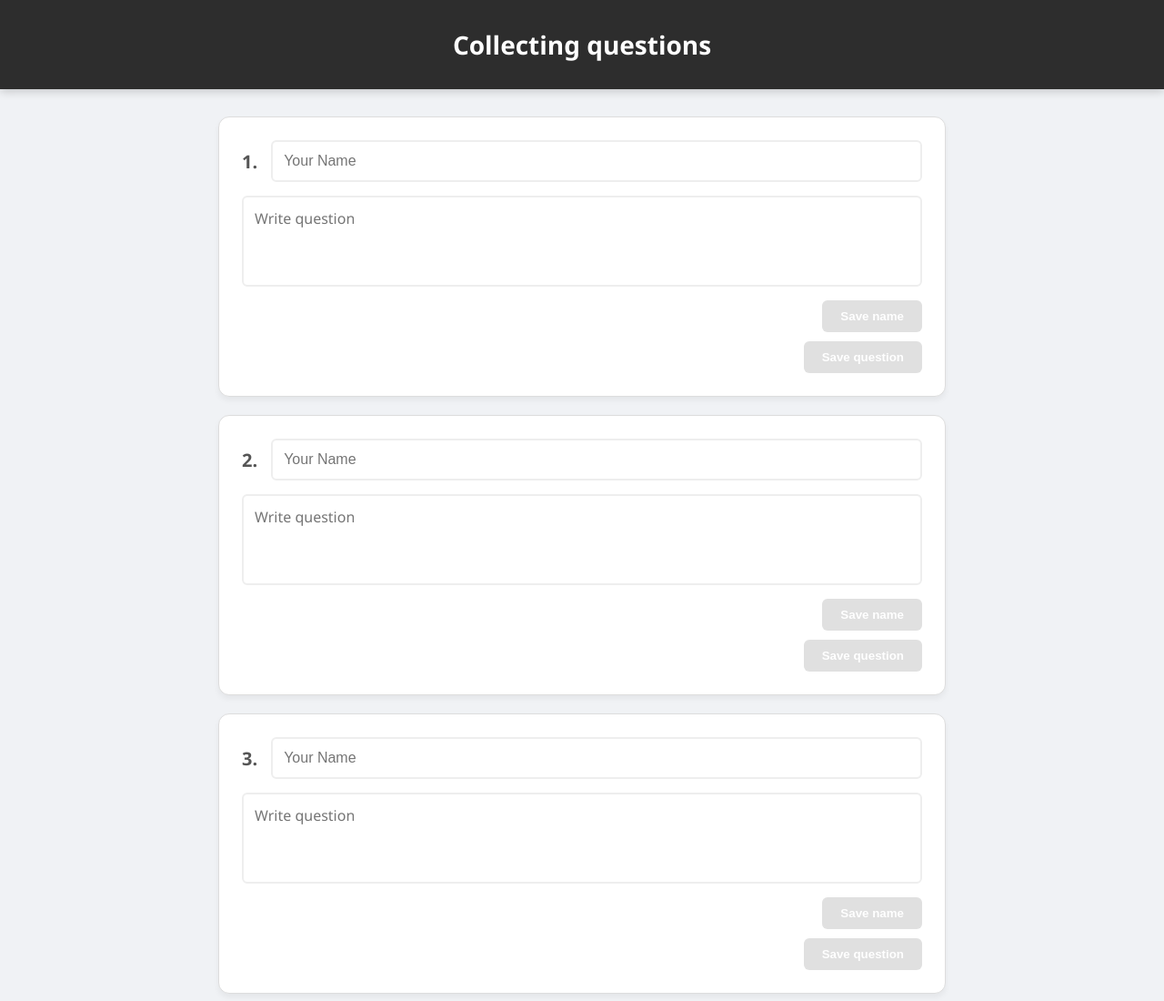
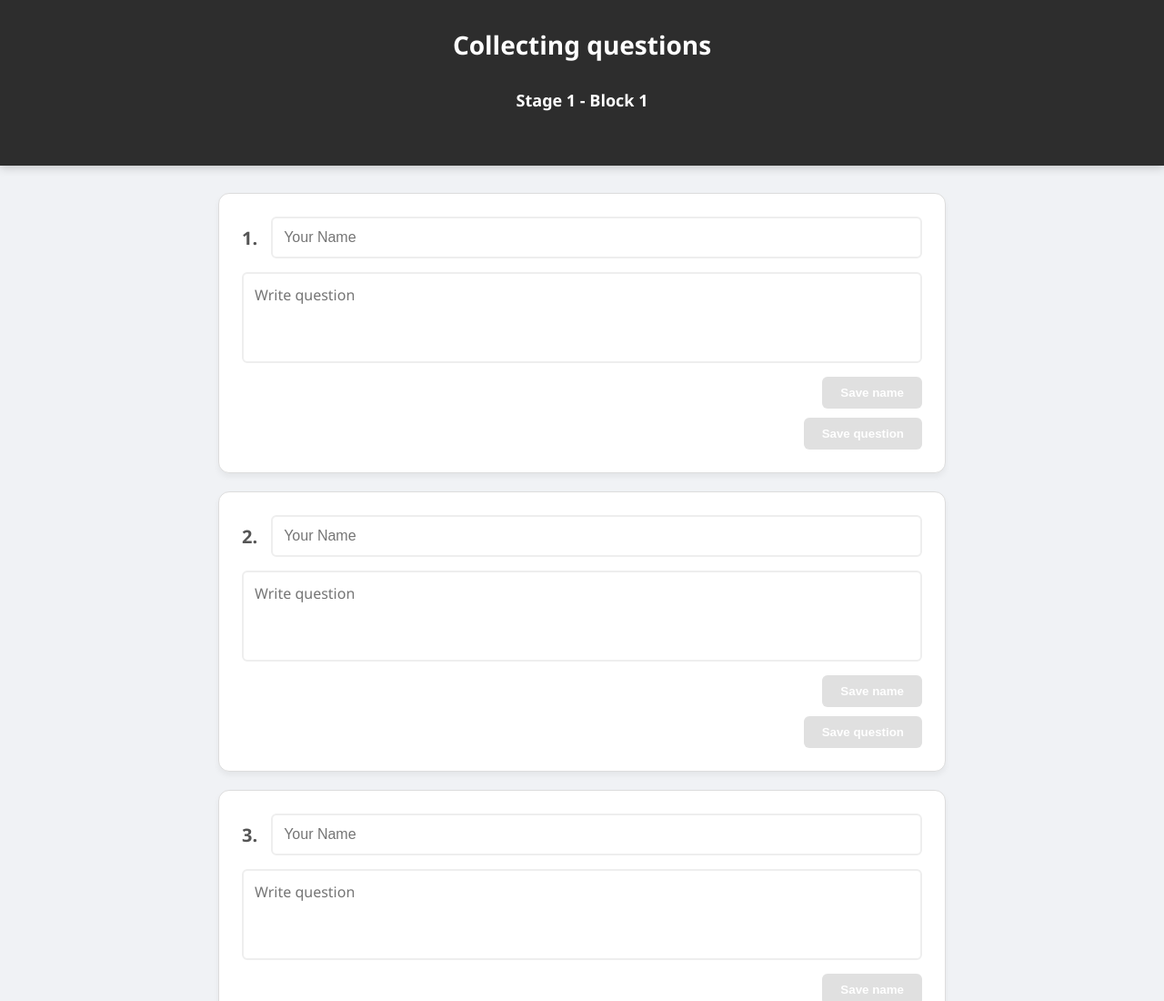
Before and after one commit to shabazrasheed10-rgb/Question_Collection, a plain HTML site: page index.html in a window 1280 px wide. Shown: the top 1100 px of the page at 91% size. Drawn offline with Linux system fonts and the light colour scheme; no server answers.

Commit message:
Update index.html

```diff
--- a/index.html
+++ b/index.html
@@ -49,6 +49,7 @@ input[type="text"] {
   border-radius: 6px;
   outline: none;
 }
+  h5{font-size:18px}
 
 textarea {
   width: 100%;
@@ -93,7 +94,10 @@ button:disabled {
 
 <body>
 
-<header>Collecting questions</header>
+<header>Collecting questions
+  <h5>Stage 1 - Block 1</h5>
+
+</header>
 <div class="container" id="grid"></div>
 
 <!-- 🔥 Firebase COMPAT SDK -->
```
